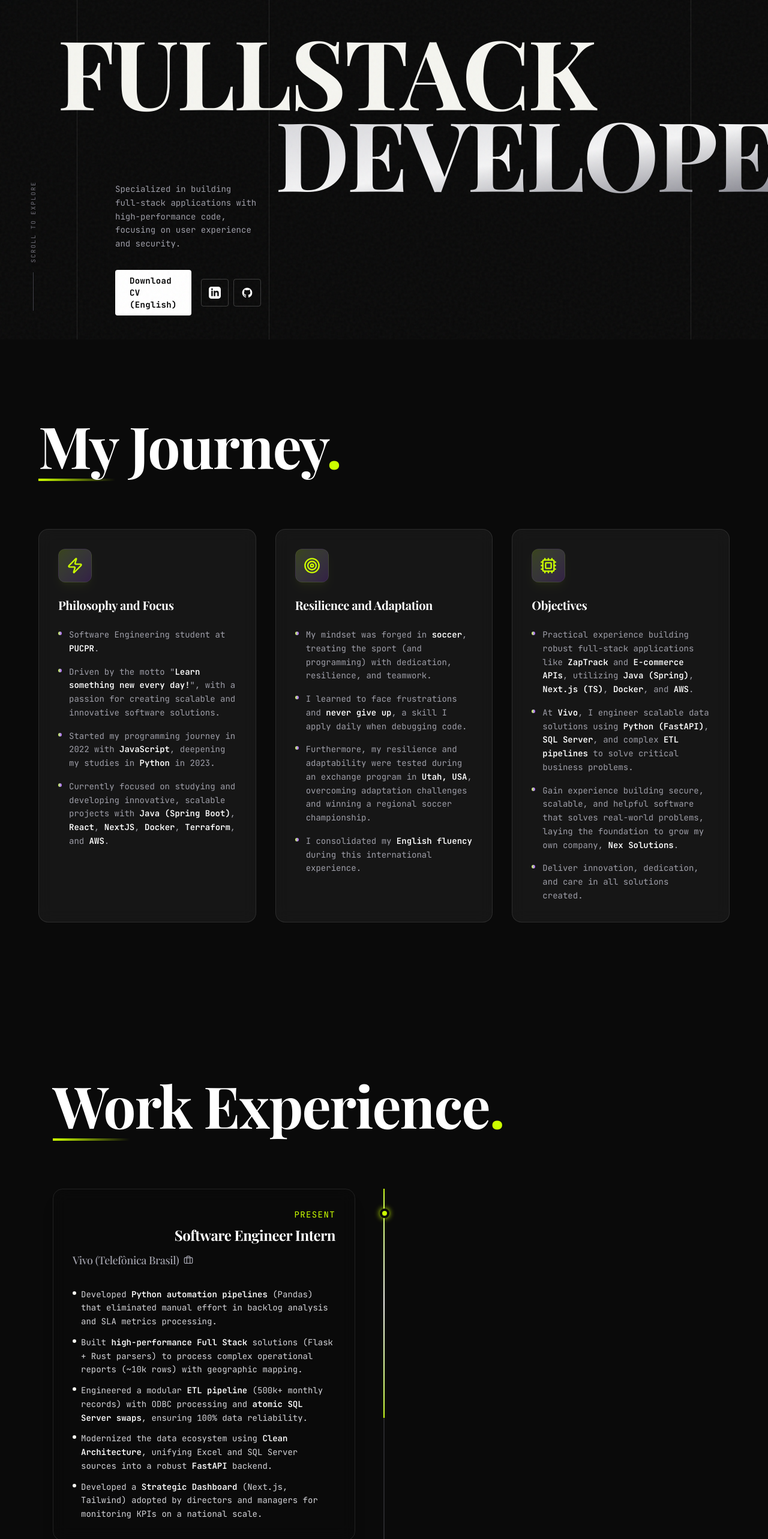
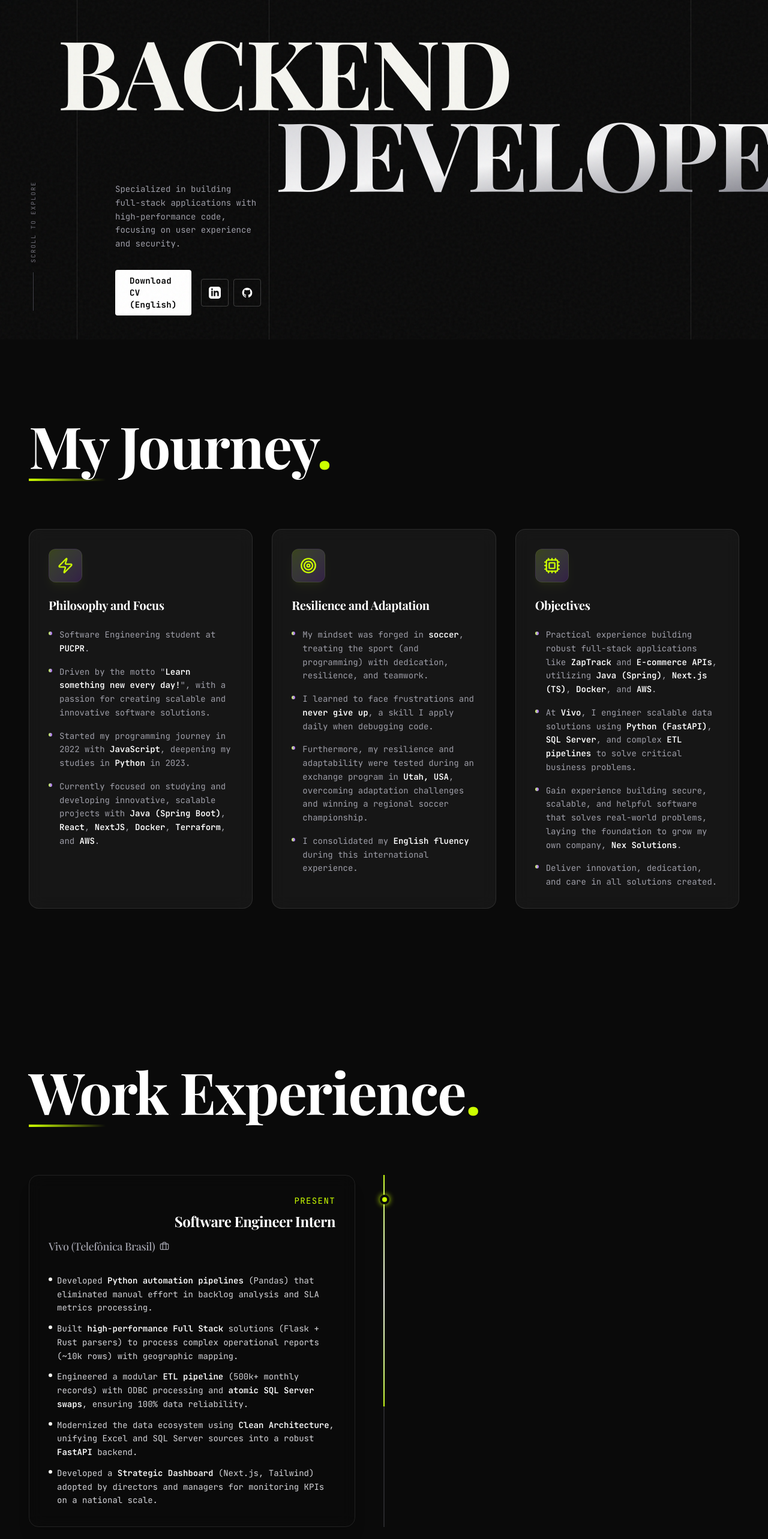
Before and after one commit to ViniMTrevisan/portfolio-vinimtrevisan, a Next.js app: page /en in a window 1280 px wide. Shown: the part 234-2800 px from the top of the page at 60% size. Built offline with nearby package versions, Linux system fonts and the light colour scheme; no server answers; a web font is replaced by a local one.

Commit message:
ajustando techs

```diff
--- a/src/components/About.tsx
+++ b/src/components/About.tsx
@@ -93,10 +93,10 @@ export default function About() {
   return (
     <section
       id="about"
-      className="w-full py-32 px-6 relative"
+      className="w-full py-24 md:py-32 px-6 md:px-12 relative bg-background"
       onMouseEnter={() => setActiveSection('#about')}
     >
-      <div className="max-w-6xl mx-auto">
+      <div className="max-w-[1400px] mx-auto">
         {/* Section Header - Following Projects style */}
         <motion.div
           className="mb-20 space-y-6"
--- a/src/components/Experience.tsx
+++ b/src/components/Experience.tsx
@@ -45,10 +45,10 @@ export default function Experience() {
     <section
       id="experience"
       ref={containerRef}
-      className="w-full py-32 relative overflow-hidden"
+      className="w-full py-24 md:py-32 px-6 md:px-12 relative overflow-hidden bg-background"
       onMouseEnter={() => setActiveSection('#experience')}
     >
-      <div className="max-w-6xl mx-auto px-6 relative z-10">
+      <div className="max-w-[1400px] mx-auto relative z-10">
         {/* Section Header - Following Projects style */}
         <motion.div
           className="mb-20 space-y-6"
--- a/src/components/Hero.tsx
+++ b/src/components/Hero.tsx
@@ -55,7 +55,7 @@ export default function Hero() {
             animate={{ opacity: 1, y: 0 }}
             transition={{ duration: 1, ease: [0.22, 1, 0.36, 1] }}
           >
-            FULLSTACK
+            BACKEND
           </motion.h1>
 
           <motion.div
--- a/src/components/Technologies.tsx
+++ b/src/components/Technologies.tsx
@@ -5,12 +5,12 @@ import { motion } from 'framer-motion';
 import { useActiveSection } from '@/contexts/ActiveSectionContext';
 import { useTranslations } from 'next-intl';
 import {
-  FaJava, FaPython, FaNodeJs, FaReact, FaHtml5,
+  FaJava, FaPython, FaReact, FaHtml5,
   FaCss3Alt, FaGitAlt, FaDocker, FaAws
 } from 'react-icons/fa';
 import {
   SiSpringboot, SiFlask, SiNextdotjs, SiTailwindcss,
-  SiTerraform, SiMysql, SiPostgresql, SiTypescript, SiFastapi
+  SiTerraform, SiMysql, SiPostgresql, SiTypescript, SiFastapi, SiRedis
 } from 'react-icons/si';
 import { TbApi } from 'react-icons/tb';
 
@@ -24,7 +24,6 @@ const techCategories = [
       { nome: 'Python', icone: <FaPython size={32} /> },
       { nome: 'Flask', icone: <SiFlask size={32} /> },
       { nome: 'FastAPI', icone: <SiFastapi size={32} /> },
-      { nome: 'Node.js', icone: <FaNodeJs size={32} /> },
       { nome: 'REST APIs', icone: <TbApi size={32} /> },
     ]
   },
@@ -47,6 +46,7 @@ const techCategories = [
       { nome: 'Git', icone: <FaGitAlt size={32} /> },
       { nome: 'MySQL', icone: <SiMysql size={32} /> },
       { nome: 'PostgreSQL', icone: <SiPostgresql size={32} /> },
+      { nome: 'Redis', icone: <SiRedis size={32} /> },
     ]
   }
 ];
```
